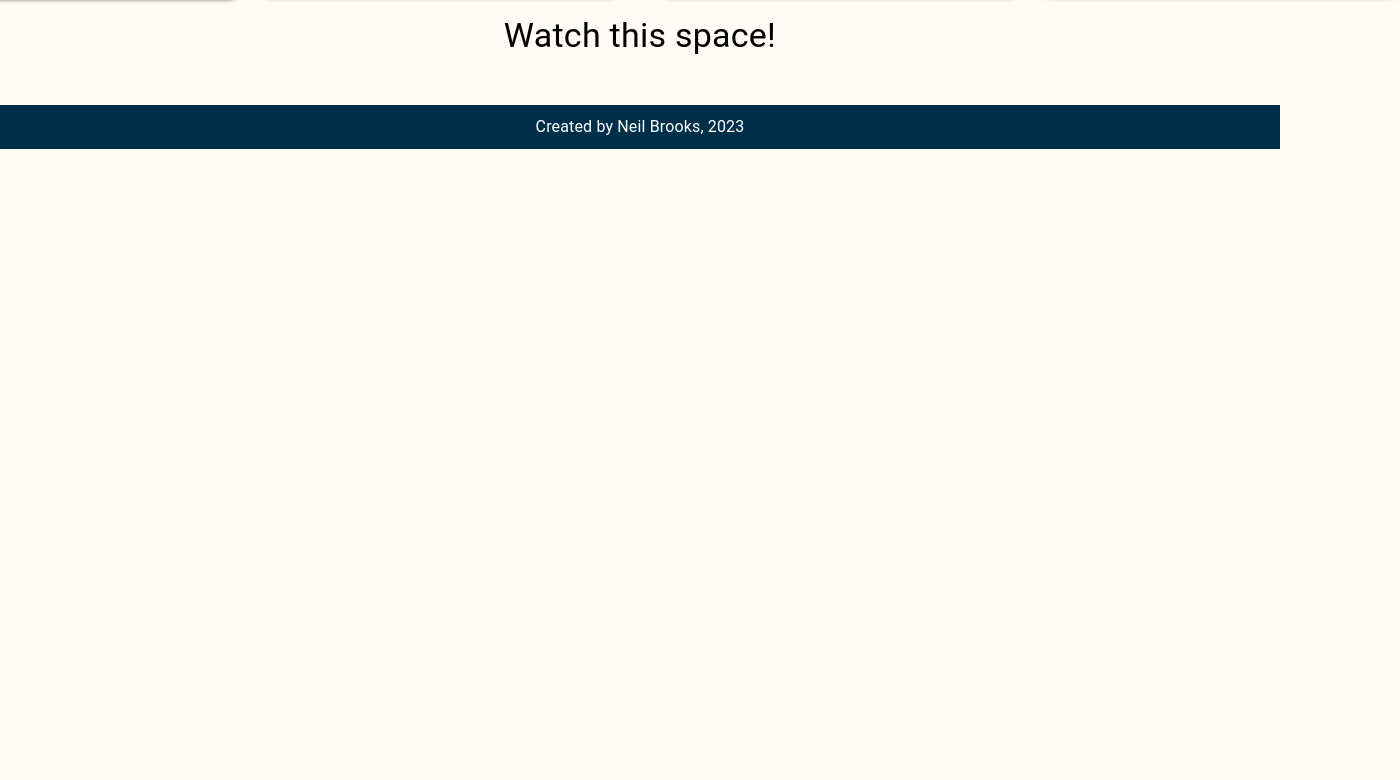
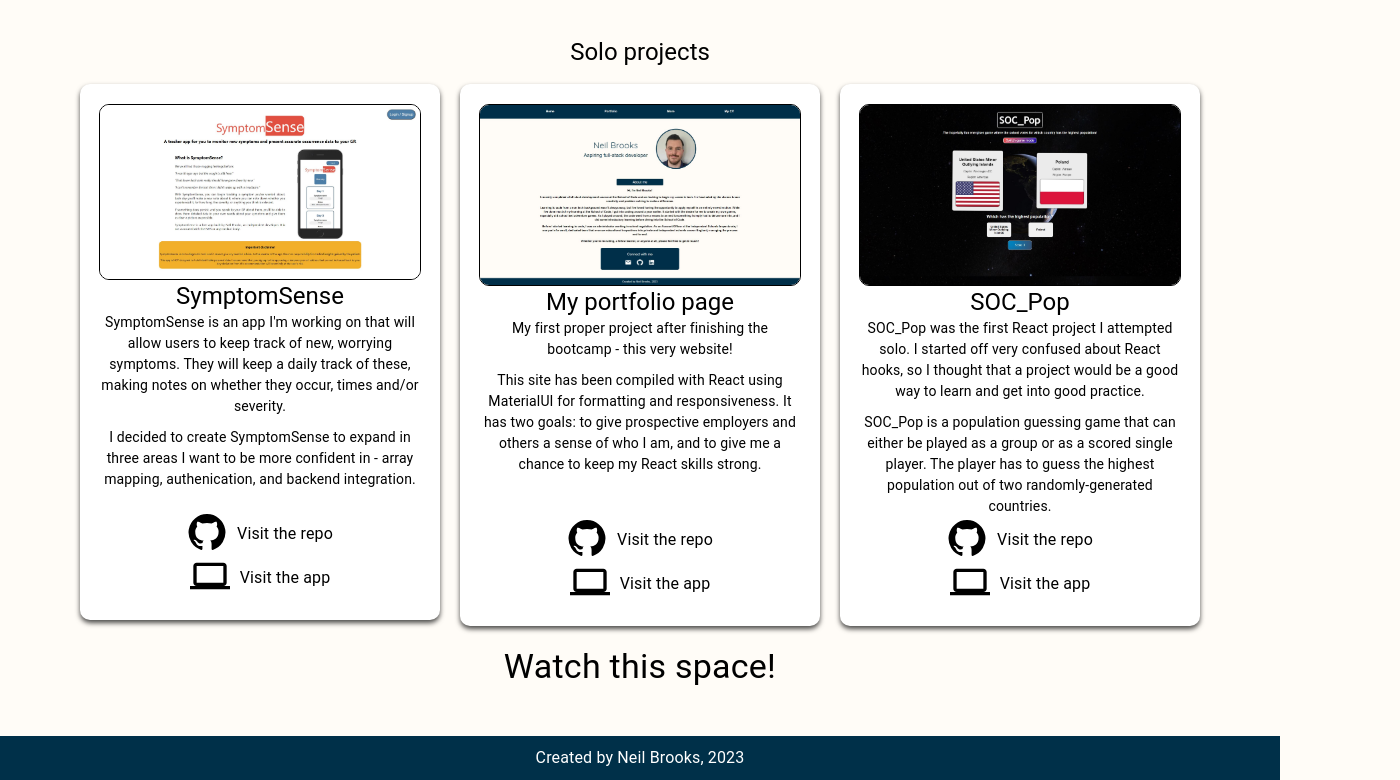
Before and after one commit to NeilBr87/Portfolio-page, a React (Create React App) app: page /portfoliopage in a window 1280 px wide. Shown: the part 892-1672 px from the top of the page, 1400 px wide, since content can reach past the window. Before the commit the page ends 1041 px from the top, so only its background shows below. Built offline with nearby package versions, Linux system fonts and the light colour scheme.

Commit message:
Added SymptomSense to projects

```diff
--- a/src/Components/Portfolio/index.js
+++ b/src/Components/Portfolio/index.js
@@ -35,7 +35,7 @@ export default function Portfolio() {
                 </Box>
 
 
-                <Box className="portfolioArea" sx={{display: 'flex', flexDirection: isMobile ? 'column' : 'row', justifyContent: 'center', alignItems: isMobile? 'center' : 'baseline', mt: '15px', gap: '40px'}}>
+                <Box className="portfolioArea" sx={{display: 'flex', flexDirection: isMobile ? 'column' : 'column', justifyContent: 'center', alignItems: isMobile? 'center' : 'center', mt: '15px', gap: '40px'}}>
 
                     <Box className="portfolioArea" sx={{display: 'flex', flexDirection: 'column',}}>
                         <Typography className="" variant="h5" sx={{mb: isMobile? '20px' : '16px', textAlign: 'center'}} >Major group projects</Typography>
@@ -68,6 +68,14 @@ export default function Portfolio() {
 
                     <Typography variant="h5" sx={{mt: '20px', mb: '16px', textAlign: 'center'}} >Solo projects</Typography>
                     <Box sx={{display: 'flex', flexDirection: isMobile? 'column' : 'row', gap: '20px'}}>
+                        <PortfolioCard
+                            itemImage="SymptomSense"
+                            itemTitle="SymptomSense"
+                            itemDescription="SymptomSense is an app I'm working on that will allow users to keep track of new, worrying symptoms. They will keep a daily track of these, making notes on whether they occur, times and/or severity."
+                            itemDesc2="I decided to create SymptomSense to expand in three areas I want to be more confident in - array mapping, authenication, and backend integration."
+                            githubLink=""
+                            appLink=""
+                        />
                         <PortfolioCard
                             itemImage="Mysite"
                             itemTitle="My portfolio page"
--- a/src/Components/PortfolioCard/index.js
+++ b/src/Components/PortfolioCard/index.js
@@ -9,6 +9,7 @@ import Link from '@mui/material/Link';
 import LaptopIcon from '@mui/icons-material/Laptop';
 import haccio from './Haccio.JPG';
 import Mysite from './Mysite.JPG';
+import SymptomSense from './SymptomSense.JPG';
 import SOC from './SOC.JPG';
 
 export default function PortfolioCard(props) {
@@ -27,6 +28,9 @@ export default function PortfolioCard(props) {
     }
     if (itemImage === 'SOC') {
         return SOC;
+    }
+    if (itemImage === 'SymptomSense') {
+        return SymptomSense;
     }
 
     return '';
```
Also changed, not shown: src/Components/PortfolioCard/SymptomSense.JPG (added).
